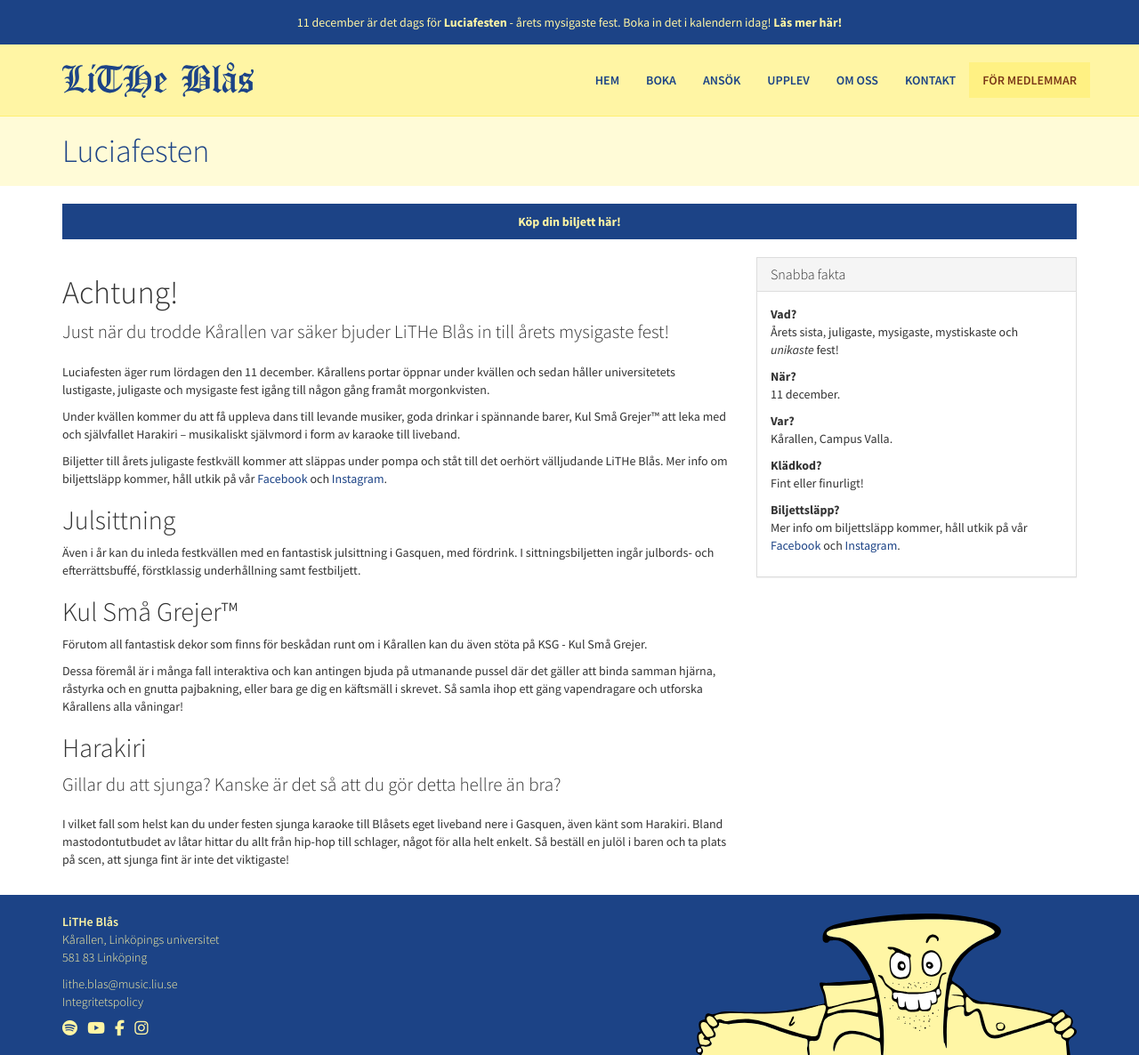
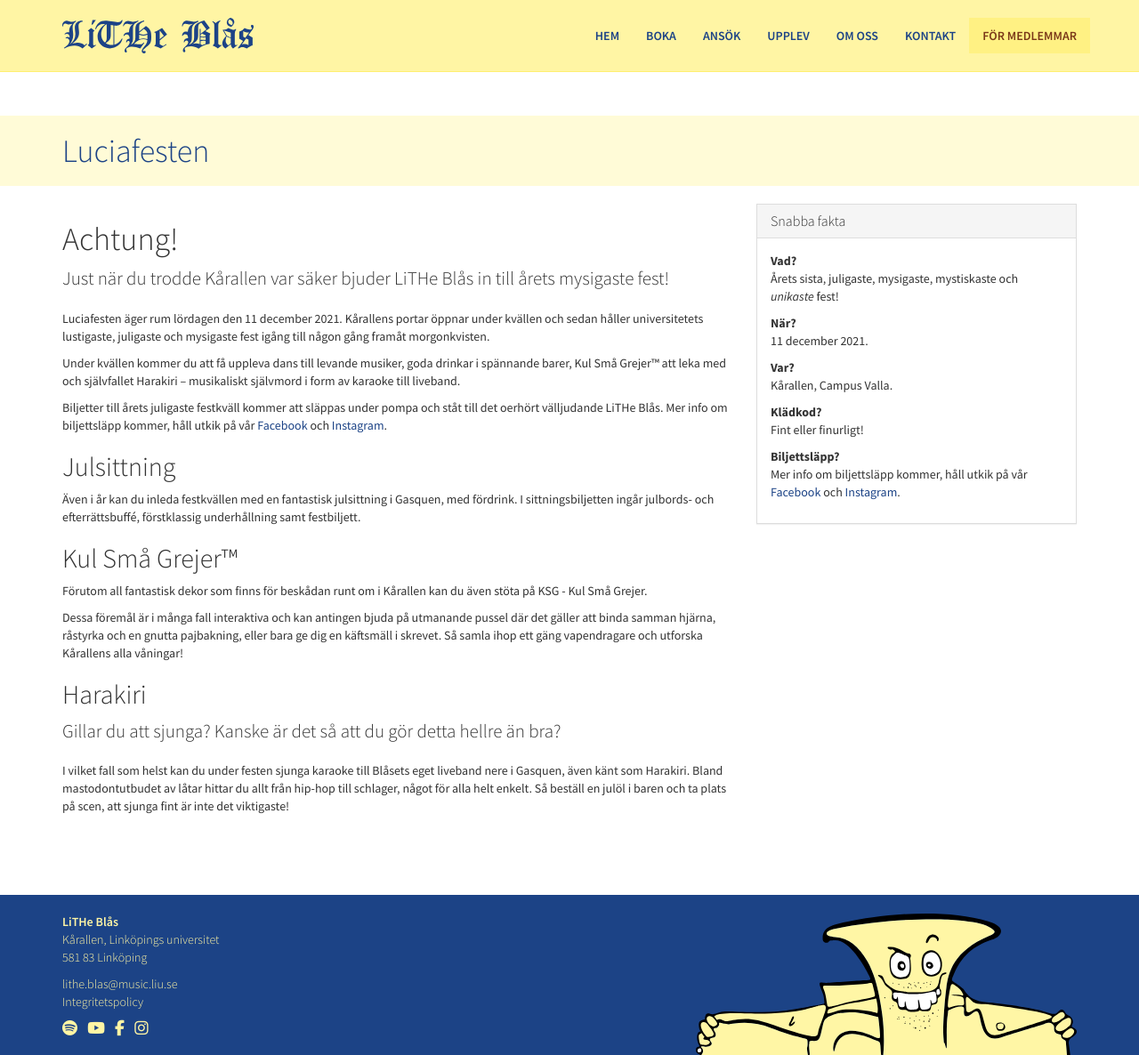
Before and after one commit to litheblas/litheblas.org, a Jekyll site: the page built from _pages/luciafesten.md, in a window 1280 px wide and 1186 px high. Shown: the whole window at 89% size. Built offline with Jekyll 4.4.1, drawn with Linux system fonts in a browser that asks for light colours; nearby versions of some CDN libraries.

Commit message:
Remove Luciafesten promos

```diff
--- a/_includes/header.html
+++ b/_includes/header.html
@@ -1,6 +1,6 @@
 <header>
     <div class="navbar navbar-default navbar-fixed-top navbar-main">
-        <div id="luciafest-promo" style="min-height: 50px;display: block;background: #1c4386;color: #fff5a4;text-align: center;margin-top: -20px;margin-bottom: 20px;padding: 15px 10px 5px;"><p>11 december är det dags för <a href="/luciafesten" style="color: #fff5a4; font-weight:bold;">Luciafesten</a> - årets mysigaste fest. Boka in det i kalendern idag! <a href="/luciafesten" style="color: #fff5a4; font-weight:bold;">Läs mer här!</a></p></div>
+        <!-- <div id="luciafest-promo" style="min-height: 50px;display: block;background: #1c4386;color: #fff5a4;text-align: center;margin-top: -20px;margin-bottom: 20px;padding: 15px 10px 5px;"><p>11 december är det dags för <a href="/luciafesten" style="color: #fff5a4; font-weight:bold;">Luciafesten</a> - årets mysigaste fest. Boka in det i kalendern idag! <a href="/luciafesten" style="color: #fff5a4; font-weight:bold;">Läs mer här!</a></p></div> -->
         <div class="container">
             <div class="navbar-header">
                 <a href="{{ "/" | relative_url }}" class="navbar-brand">
--- a/_layouts/luciafesten.html
+++ b/_layouts/luciafesten.html
@@ -8,7 +8,7 @@ layout: default
 </div>
 
 <div class="container">
-    <a href="https://billio.app/event/luciafesten" style="
+    <!-- <a href="https://billio.app/event/luciafesten" style="
         display: block;
         background: #1c4386;
         color: #fff5a4;
@@ -16,7 +16,7 @@ layout: default
         text-align: center;
         font-weight: bold;
         margin-bottom: 20px;
-    ">Köp din biljett här!</a>
+    ">Köp din biljett här!</a> -->
     <div class="row">
         <div class="col-md-8 col-lg-8">
             <h1>Achtung!</h1>
@@ -24,7 +24,7 @@ layout: default
                 Just när du trodde Kårallen var säker bjuder LiTHe Blås in till årets mysigaste fest!
             </p>
             <p>
-                Luciafesten äger rum lördagen den 11 december. Kårallens portar öppnar under kvällen och sedan håller
+                Luciafesten äger rum lördagen den 11 december 2021. Kårallens portar öppnar under kvällen och sedan håller
                 universitetets lustigaste, juligaste och mysigaste fest igång till någon gång framåt morgonkvisten.
             </p>
             <p>
@@ -78,7 +78,7 @@ layout: default
                     </p>
                     <p>
                         <b>När?</b><br>
-                        11 december.
+                        11 december 2021.
                     </p>
                     <p>
                         <b>Var?</b><br>
```
